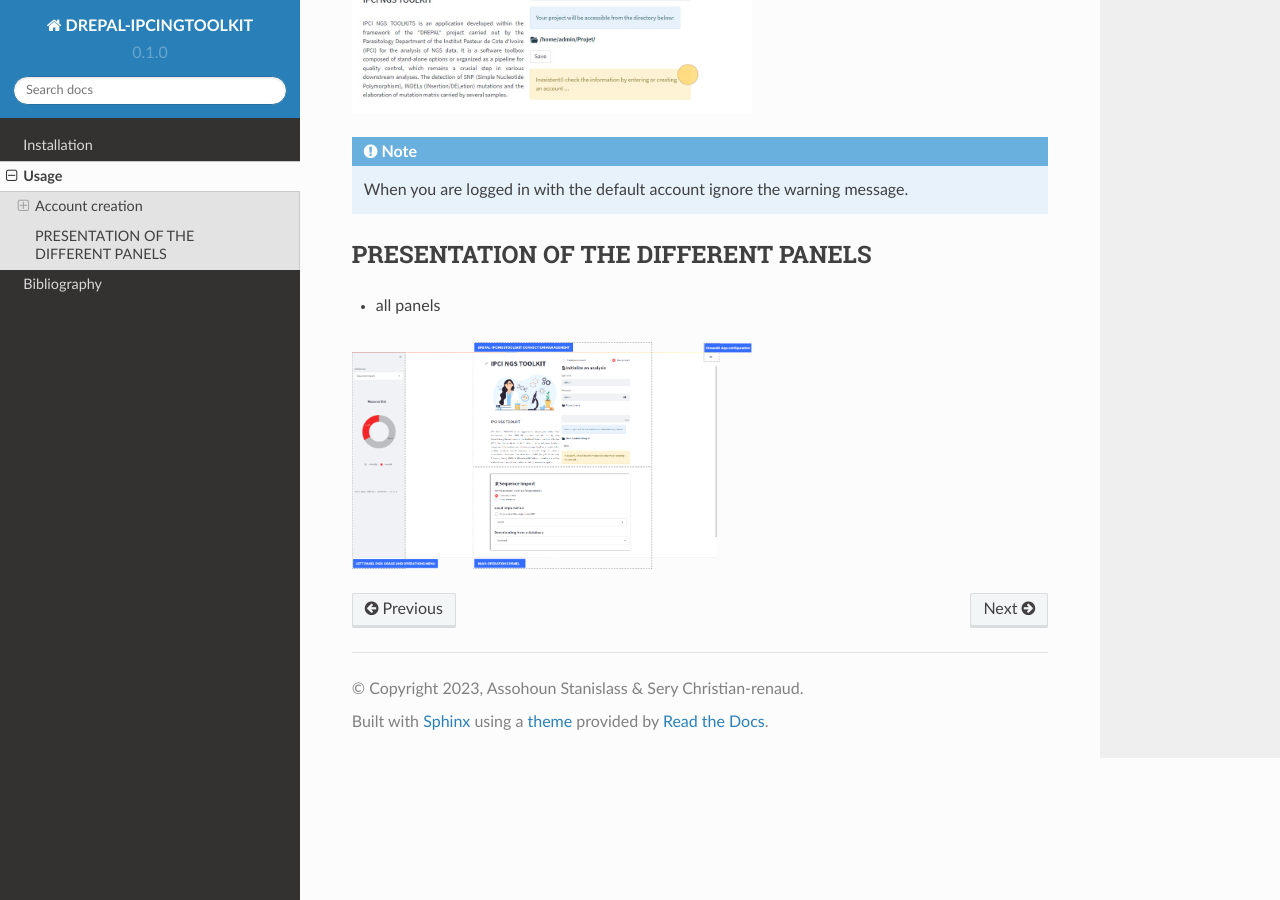
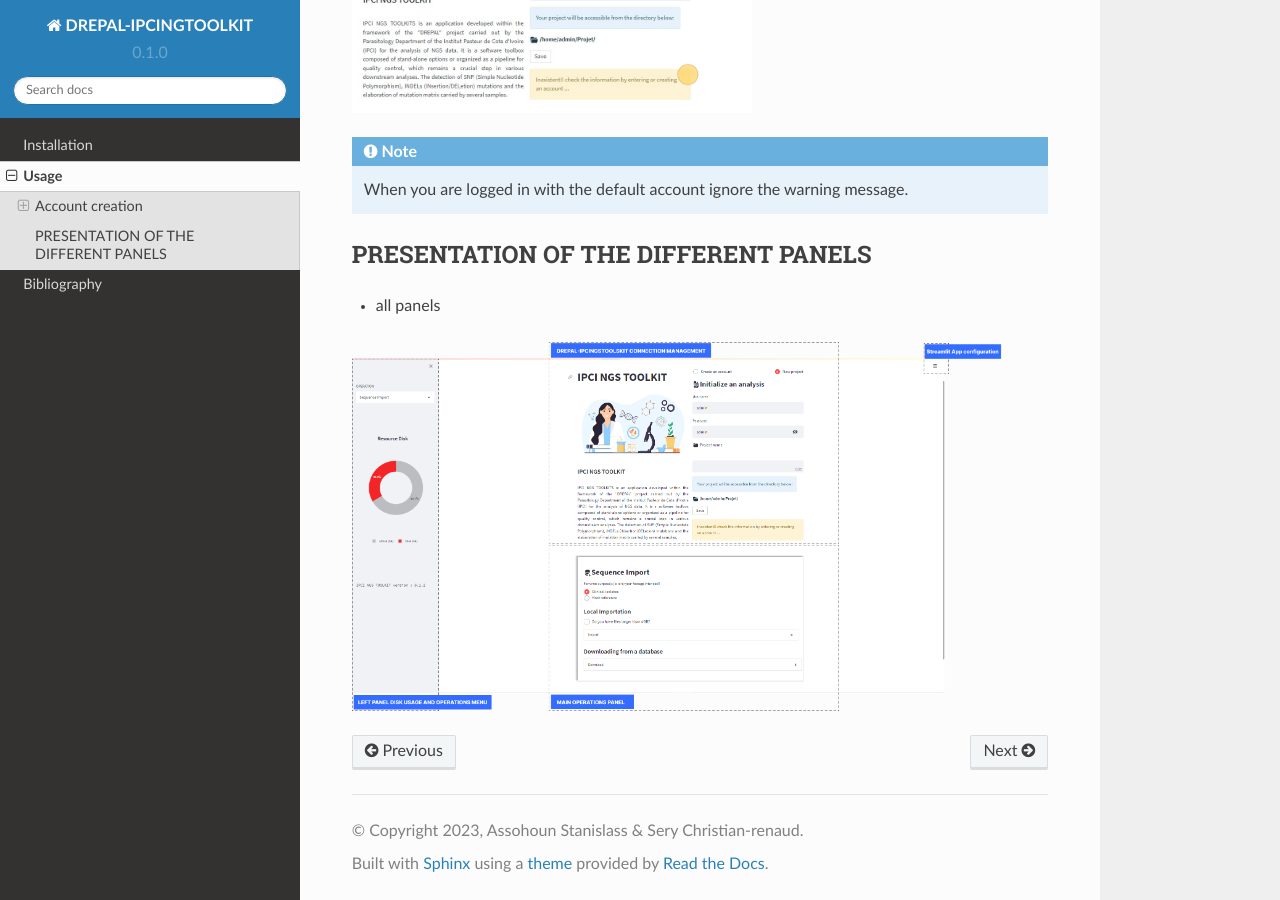
Before and after one commit to rezar12/DREPAL-IPCITOOLSKIT-DOC, a Sphinx documentation site: the page built from docs/source/Usage.rst, in a window 1280 px wide and 900 px high, scrolled down 2173 px. Built offline with Sphinx 7.4.7 and the Read the Docs theme 2.0.0, drawn with Linux system fonts in a browser that asks for light colours.

Commit message:
Update Usage.rst

```diff
--- a/docs/source/Usage.rst
+++ b/docs/source/Usage.rst
@@ -57,5 +57,5 @@ PRESENTATION OF THE DIFFERENT PANELS
 
 * all panels
 .. image:: Images/Group8.png
-  :width: 400
+  :width: 650
   :alt: New project screen
```
